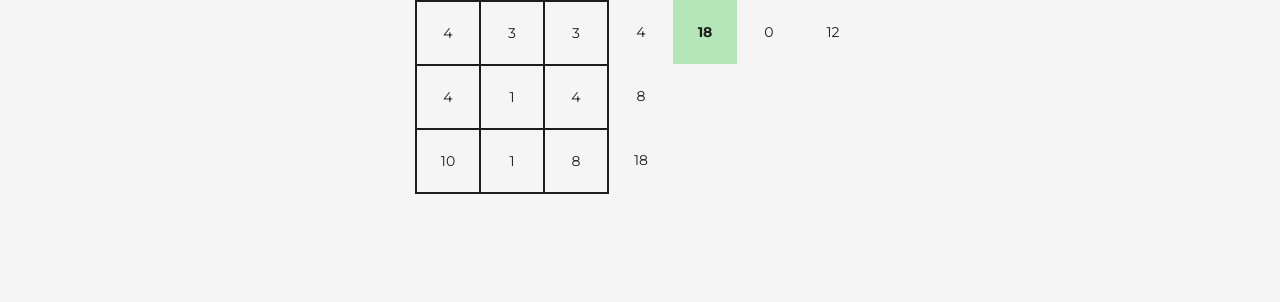
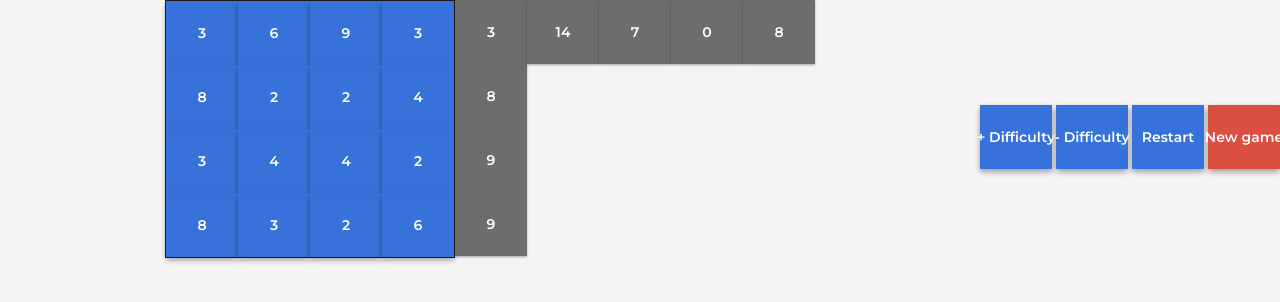
Before and after one commit to dariomrk/Internship-16-Sumplete, a React (Vite) app: page / in a window 1280 px wide. Shown: the top 302 px of the page. Built offline with nearby package versions, Linux system fonts and the light colour scheme.

Commit message:
Add Game component.
- Implement difficulty selection.

```diff
--- a/src/App.jsx
+++ b/src/App.jsx
@@ -1,44 +1,9 @@
-import React, { useState } from 'react';
-import Board from './components/Board/Board';
-import {
-  getVerticalSums,
-  getHorizontalSums,
-  getNextCellState,
-  setupCells,
-} from './functions/game';
+import React from 'react';
+import Game from './components/Game';
 
 function App() {
-  const [config, setConfig] = useState({
-    rows: 3,
-    columns: 3,
-    minValue: 1,
-    maxValue: 10,
-    minToDelete: 0.4,
-    maxToDelete: 0.6,
-  });
-  const [cellStates, setCellStates] = useState(setupCells(config));
-
-  const handleCellStateUpdate = (id) => {
-    const newCellStates = [...cellStates];
-    newCellStates.forEach((row, i) => {
-      row.forEach((cell, j) => {
-        if (cell.id === id) {
-          const newCell = { ...cell, state: getNextCellState(cell.state) };
-          newCellStates[i][j] = newCell;
-        }
-      });
-    });
-    setCellStates(newCellStates);
-  };
-
   return (
-    <Board
-      cellStates={cellStates}
-      sumsVertical={getVerticalSums(cellStates)}
-      sumsHorizontal={getHorizontalSums(cellStates)}
-      cellClickedCallback={handleCellStateUpdate}
-      levelDoneCallback={() => {}}
-    />
+    <Game />
   );
 }
 
--- a/src/components/Button/Button.jsx
+++ b/src/components/Button/Button.jsx
@@ -1,9 +1,11 @@
 import React from 'react';
 import './Button.scoped.css';
 
-function Button({ content, type, callback }) {
+function Button({
+  content, type, callback, disabled,
+}) {
   return (
-    <button type="button" className={type} onClick={callback}>
+    <button type="button" className={type} onClick={callback} disabled={disabled}>
       {content}
     </button>
   );
--- a/src/components/Button/Button.scoped.css
+++ b/src/components/Button/Button.scoped.css
@@ -3,7 +3,7 @@ button {
   justify-content: center;
   align-items: center;
   white-space: nowrap;
-  min-width: 64px;
+  min-width: 72px;
   min-height: 32px;
   border: 0;
   font-weight: 600;
@@ -13,6 +13,12 @@ button {
   color: white;
   background-color: var(--accent);
   cursor: pointer;
+  padding: 8px;
+}
+
+button:disabled {
+  filter: grayscale(1) !important;
+  box-shadow: var(--box-shadow-1) !important;
 }
 
 button:hover {
--- /dev/null
+++ b/src/components/Game/Game.jsx
@@ -0,0 +1,75 @@
+import React, { useEffect, useState } from 'react';
+import Board from '../Board';
+import Button from '../Button';
+import {
+  getVerticalSums,
+  getHorizontalSums,
+  getNextCellState,
+  setupCells,
+} from '../../functions/game';
+import './Game.scoped.css';
+
+function Game() {
+  const [config, setConfig] = useState({
+    rows: 4,
+    columns: 4,
+    minValue: 1,
+    maxValue: 10,
+    minToDelete: 0.4,
+    maxToDelete: 0.6,
+  });
+  const [cellStates, setCellStates] = useState(setupCells(config));
+
+  const handleCellStateUpdate = (id) => {
+    const newCellStates = [...cellStates];
+    newCellStates.forEach((row, i) => {
+      row.forEach((cell, j) => {
+        if (cell.id === id) {
+          const newCell = { ...cell, state: getNextCellState(cell.state) };
+          newCellStates[i][j] = newCell;
+        }
+      });
+    });
+    setCellStates(newCellStates);
+  };
+
+  const modifyDifficulty = (amount) => {
+    setConfig((current) => ({
+      ...current,
+      rows: current.rows + amount,
+      columns: current.columns + amount,
+    }));
+  };
+
+  useEffect(() => {
+    setCellStates(setupCells(config));
+  }, [config]);
+
+  return (
+    <>
+      <Board
+        cellStates={cellStates}
+        sumsVertical={getVerticalSums(cellStates)}
+        sumsHorizontal={getHorizontalSums(cellStates)}
+        cellClickedCallback={handleCellStateUpdate}
+        levelDoneCallback={() => {}}
+      />
+      <div className="game-controls">
+        <Button
+          content="+ Difficulty"
+          callback={() => modifyDifficulty(1)}
+          disabled={(config.columns >= 10 || config.rows >= 10)}
+        />
+        <Button
+          content="- Difficulty"
+          callback={() => modifyDifficulty(-1)}
+          disabled={(config.columns <= 2 || config.rows <= 2)}
+        />
+        <Button content="Restart" />
+        <Button content="New game" type="danger" />
+      </div>
+    </>
+  );
+}
+
+export default Game;
--- /dev/null
+++ b/src/components/Game/Game.scoped.css
@@ -0,0 +1,7 @@
+.game-controls {
+  display: flex;
+  justify-content: center;
+  align-items: center;
+  gap: 4px;
+  margin-top: 16px;
+}
--- /dev/null
+++ b/src/components/Game/index.js
@@ -0,0 +1,3 @@
+import Game from './Game';
+
+export default Game;
```
